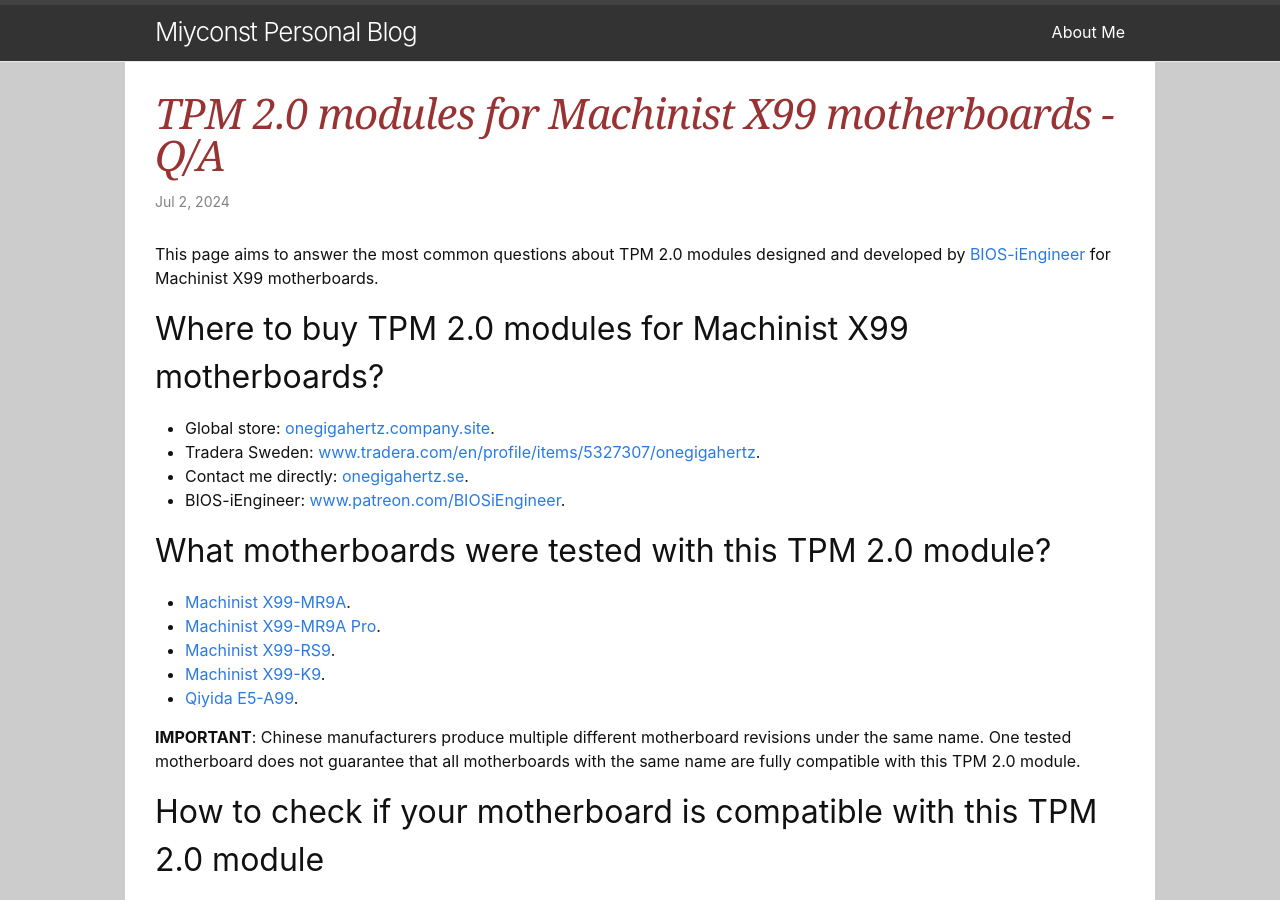
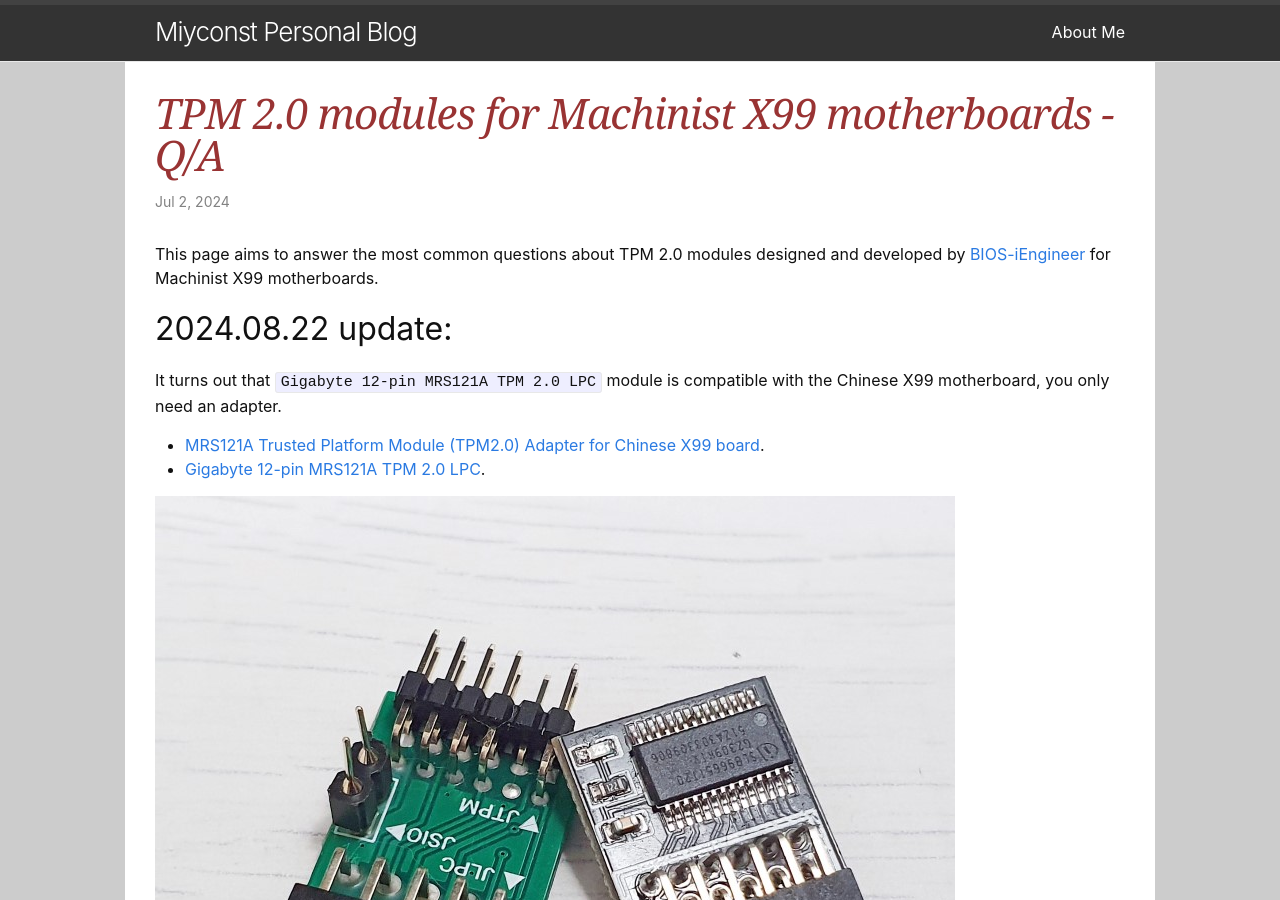
Before and after one commit to miyconst/miyconst.github.io, a Jekyll site: the page built from _posts/2024-07-02-tpm2.0-machinist-x99.markdown, in a window 1280 px wide and 900 px high. Built offline with Jekyll 4.4.1, drawn with Linux system fonts in a browser that asks for light colours.

Commit message:
Add Machinist X99 TPM adapter info

```diff
--- a/_posts/2024-07-02-tpm2.0-machinist-x99.markdown
+++ b/_posts/2024-07-02-tpm2.0-machinist-x99.markdown
@@ -9,6 +9,15 @@
 ---
 
 This page aims to answer the most common questions about TPM 2.0 modules designed and developed by [BIOS-iEngineer](https://www.youtube.com/@BIOS-Engineer) for Machinist X99 motherboards.
+
+## 2024.08.22 update:
+
+It turns out that `Gigabyte 12-pin MRS121A TPM 2.0 LPC` module is compatible with the Chinese X99 motherboard, you only need an adapter.
+
+- [MRS121A Trusted Platform Module (TPM2.0) Adapter for Chinese X99 board](https://www.patreon.com/BIOSiEngineer/shop/mrs121a-trusted-platform-module-tpm2-0-309377).
+- [Gigabyte 12-pin MRS121A TPM 2.0 LPC](https://s.click.aliexpress.com/e/_DBBY6xv).
+
+![MRS121A Trusted Platform Module (TPM2.0) Adapter for Chinese X99 board](/assets/2024-07-02-tpm2.0-machinist-x99/machinist-x99-tpm-adapter.jpg)
 
 ## Where to buy TPM 2.0 modules for Machinist X99 motherboards?
 
```
Also changed, not shown: assets/2024-07-02-tpm2.0-machinist-x99/machinist-x99-tpm-adapter.jpg (added).
